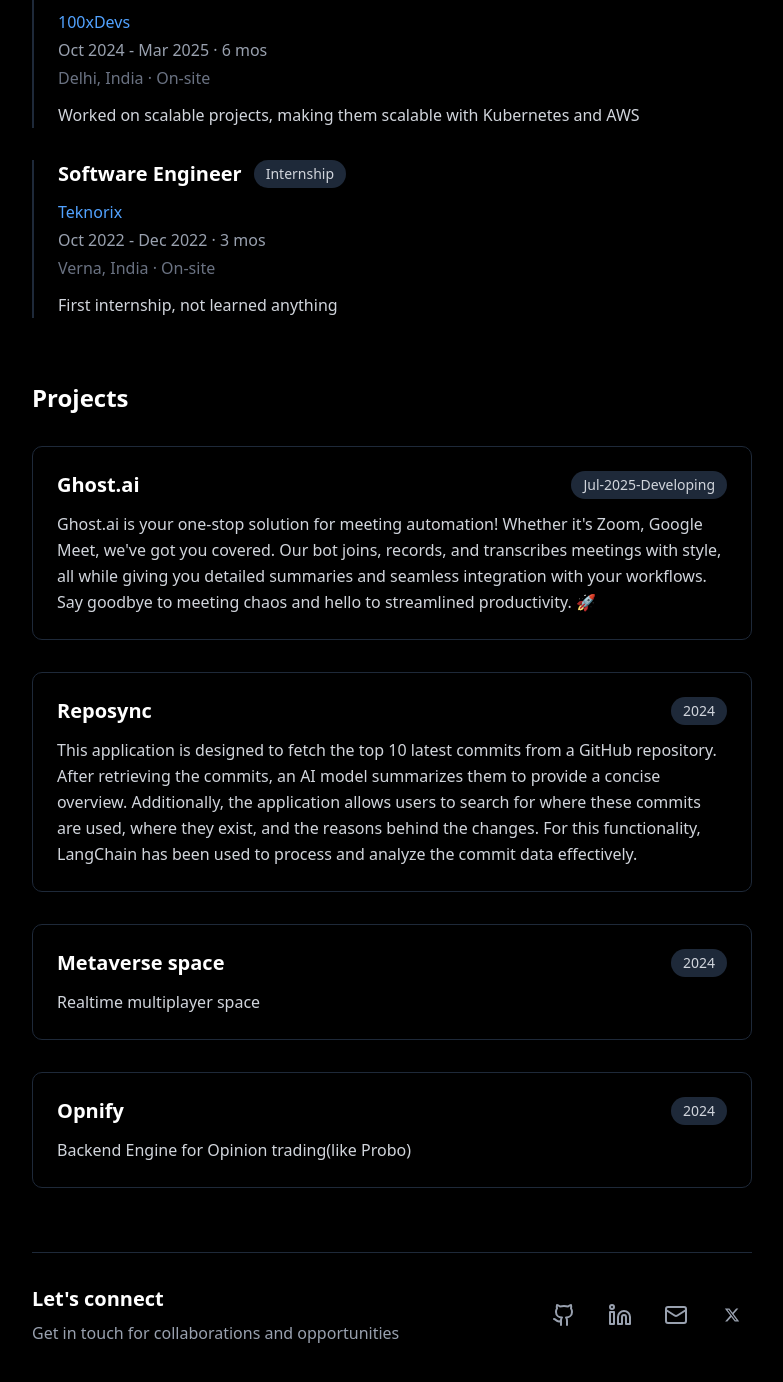
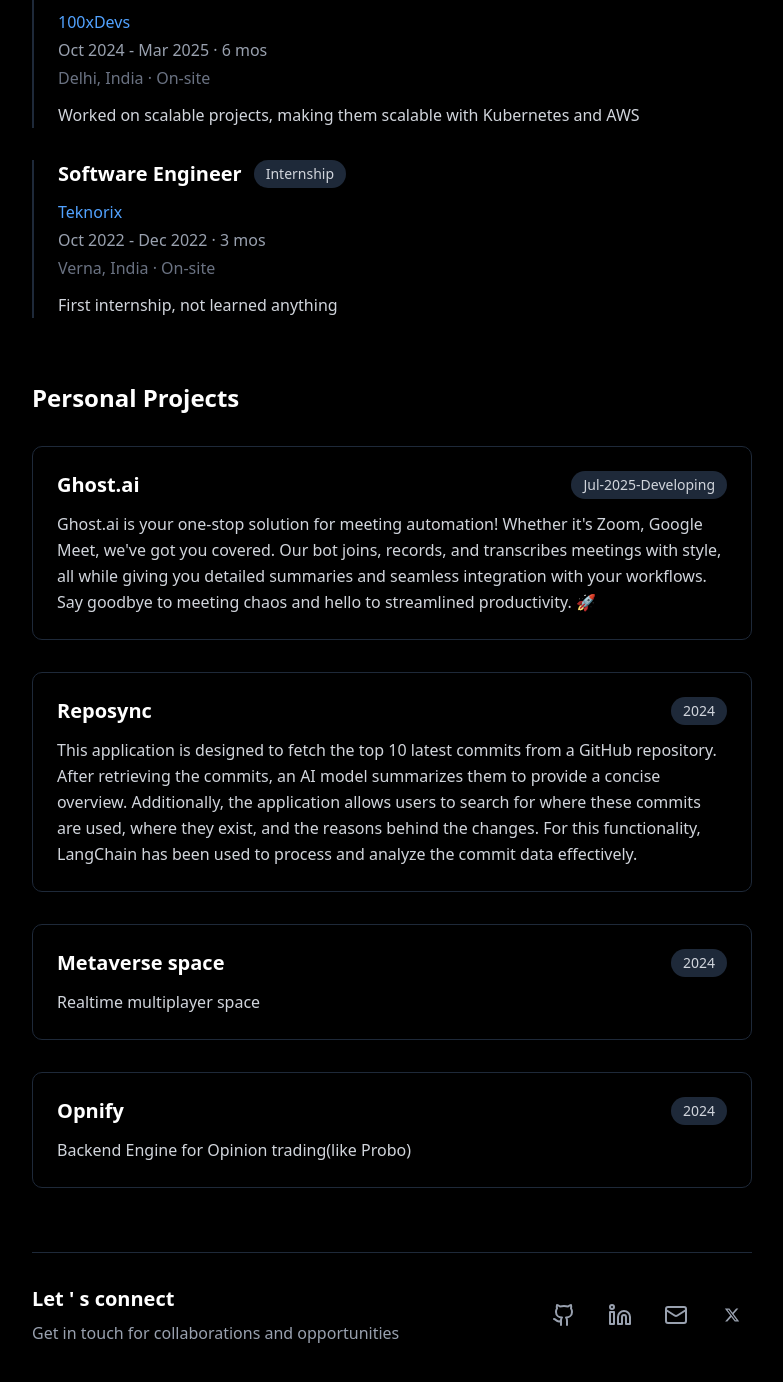
Before and after one commit to shl18/portfolio, a Next.js app: page / in a window 1280 px wide. Shown: the part 598-1980 px from the top of the page, without its empty margins (248-1031 px from the left). Built offline with nearby package versions, Linux system fonts and the light colour scheme.

Commit message:
checkpoint

```diff
--- a/app/page.tsx
+++ b/app/page.tsx
@@ -1,5 +1,5 @@
 "use client";
-import { Github, Linkedin, Mail, Download, ExternalLink } from "lucide-react";
+import { Github, Linkedin, Mail, Download } from "lucide-react";
 import { FontAwesomeIcon } from "@fortawesome/react-fontawesome";
 import { faXTwitter } from "@fortawesome/free-brands-svg-icons";
 
@@ -154,7 +154,9 @@
 
         {/* Projects */}
         <div className="mb-16">
-          <h2 className="text-2xl font-bold mb-8 text-white">Projects</h2>
+          <h2 className="text-2xl font-bold mb-8 text-white">
+            Personal Projects
+          </h2>
           <div className="space-y-8">
             {projects.map((project, index) => (
               <div key={index} className="group">
@@ -188,7 +190,7 @@
           <div className="flex flex-col sm:flex-row sm:justify-between sm:items-center gap-6">
             <div>
               <h3 className="text-xl font-semibold mb-2 text-white">
-                Let's connect
+                Let &apos; s connect
               </h3>
               <p className="text-gray-400">
                 Get in touch for collaborations and opportunities
```
